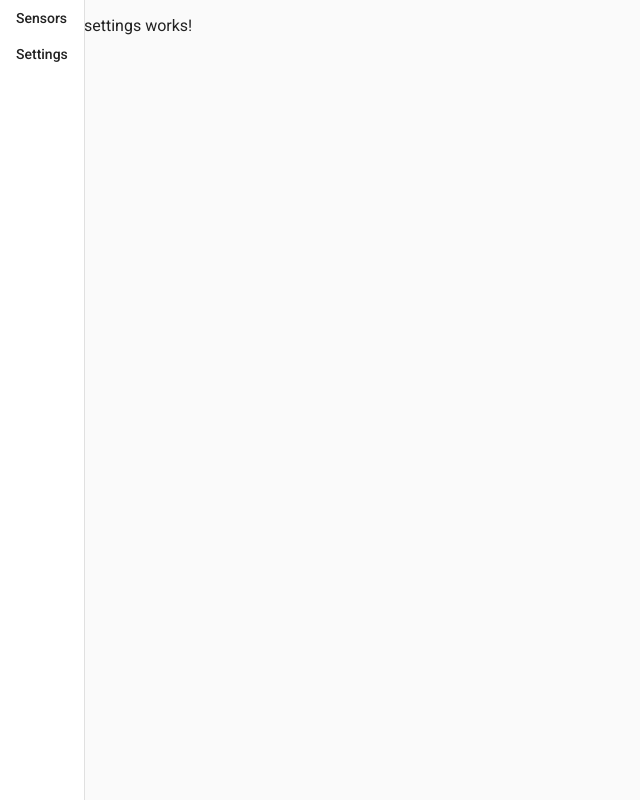
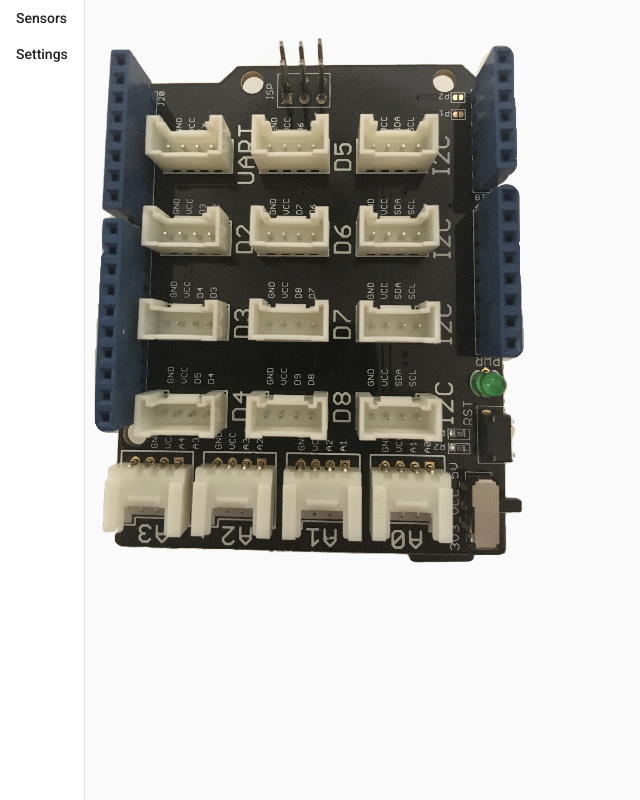
Before and after one commit to knkp/PiSmartIrrigation_Ng, an Angular app: page /settings in a window 1280 px wide. Shown: the whole page, without its empty margins (0-640 px from the left). Built offline with nearby package versions, Linux system fonts and the light colour scheme; what ng2-charts would draw is missing.

Commit message:
Added cropped arduino picture and placeholders to select analog pins for labeling

```diff
--- a/src/app/settings/settings.component.css
+++ b/src/app/settings/settings.component.css
@@ -0,0 +1,42 @@
+
+.AnalogPin {
+    width:5vw;
+    height:10vh;
+}
+
+.Analog_Zero  {
+    grid-column:1;
+    /*background-color: black;*/
+}
+
+.Analog_Two {
+    grid-column:2;
+    /*background-color: blue;*/
+}
+
+.Analog_Three  {
+    grid-column:3;
+    /*background-color: red;*/
+}
+
+.Analog_Four {
+    grid-column:4;
+    /*background-color: green;*/
+}
+
+.DynamicItemsGrid {
+    /* grid layout stuff */
+    position:absolute;
+    margin-top:65vh;
+    display: grid;
+    grid-template-columns: 6vw 6vw 6vw 6vw;
+    margin-left:1vw;
+}
+
+.ArduinoShield {
+    position:relative;
+    max-width: 50vw;
+    height: 80vh;
+    background-image: url("/assets/img/ArduinoShield_cropped.png");
+    background-repeat: no-repeat;
+}
--- a/src/app/settings/settings.component.html
+++ b/src/app/settings/settings.component.html
@@ -1 +1,8 @@
-<p>settings works!</p>
+<div class="ArduinoShield">
+    <div class="DynamicItemsGrid">
+        <div class="AnalogPin Analog_Zero"></div>
+        <div class="AnalogPin Analog_Two"></div>
+        <div class="AnalogPin Analog_Three"></div>
+        <div class="AnalogPin Analog_Four"></div>
+    </div>
+</div>
```
Also changed, not shown: src/assets/img/ArduinoShield_cropped.png (added).
